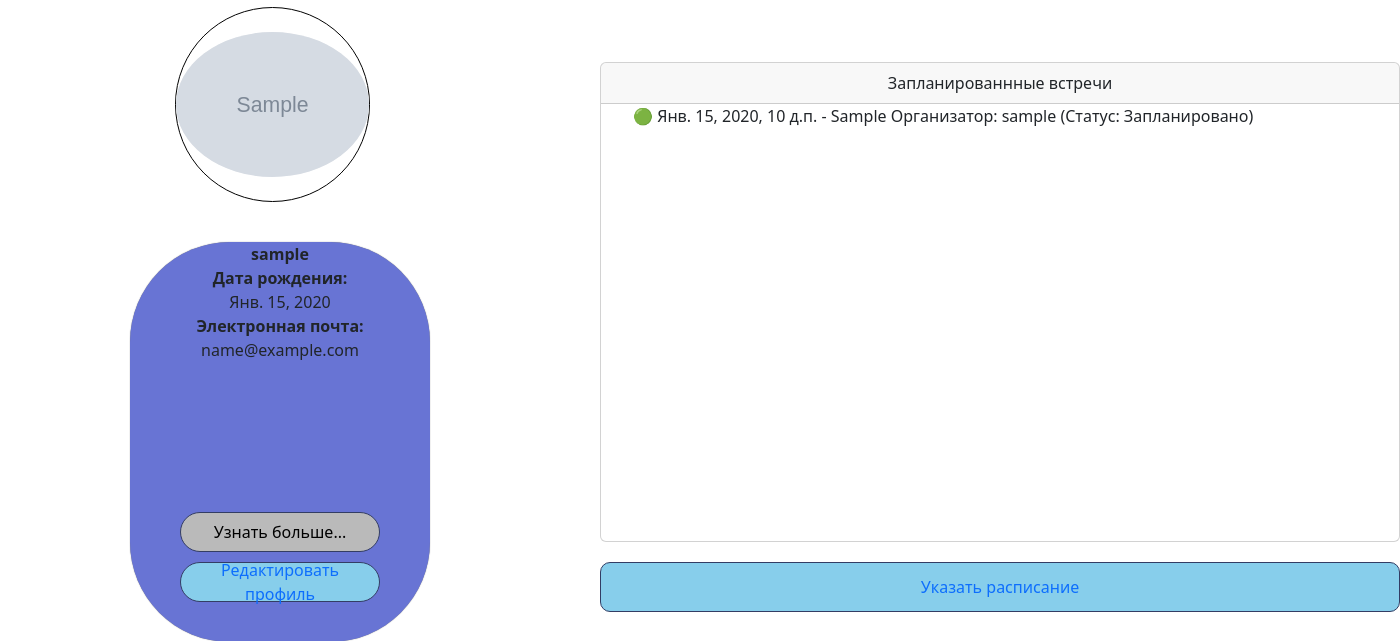
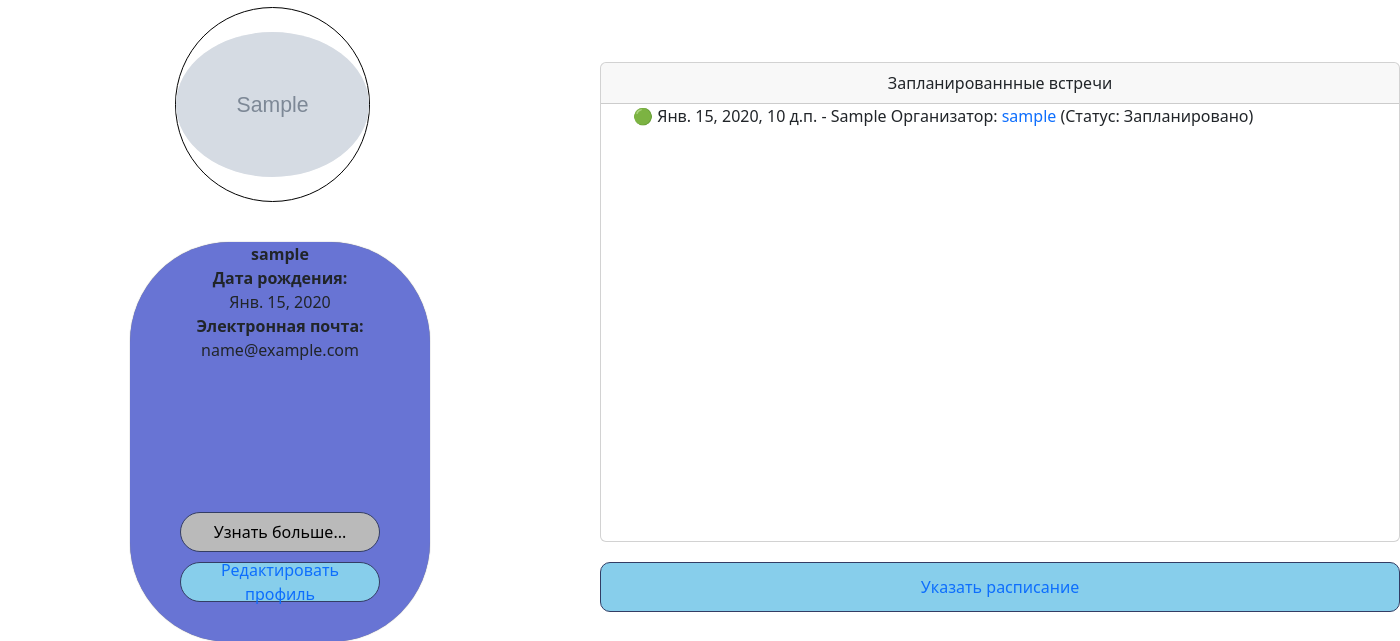
Before and after one commit to Lobanov07/Fast-Easy-Meet, a Django app: a page that uses templates/pages/account.html in a window 1400 px wide. Shown: the part 138-779 px from the top of the page. Run offline with Django 3.2, Linux system fonts and the light colour scheme; tables that the repository leaves empty hold one stand-in row (values such as "Sample post"); grey boxes marked "Sample" are stand-in pictures; some libraries are stand-ins or nearby versions.

Commit message:
fix profile bug

```diff
--- a/templates/pages/account.html
+++ b/templates/pages/account.html
@@ -150,7 +150,9 @@ img{
             <a href="{% url 'pages:profile' meeting.host %}" style="text-decoration: none;"> {{ meeting.host }}</a>
             (Статус: {{ meeting.status }})
           {% else %}
-              {{ meeting.date_time }} - {{ meeting.agenda }} Организатор: {{ meeting.host }} (Статус: {{ meeting.status }})
+            {{ meeting.date_time }} - {{ meeting.agenda }} Организатор:
+            <a href="{% url 'pages:profile' meeting.host %}" style="text-decoration: none;"> {{ meeting.host }}</a>
+            (Статус: {{ meeting.status }})
           {% endif %}
         </li>
       {% endfor %}
```
